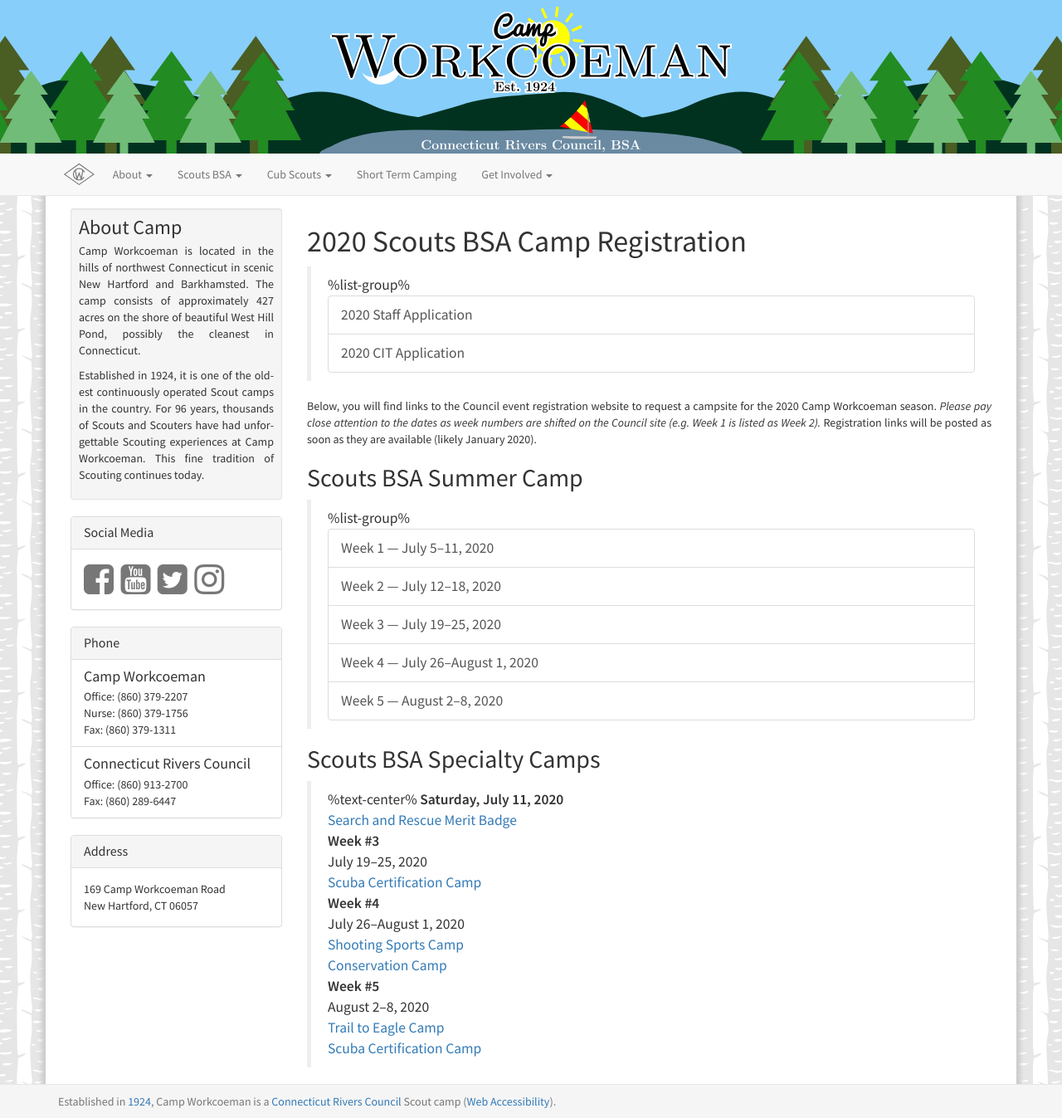
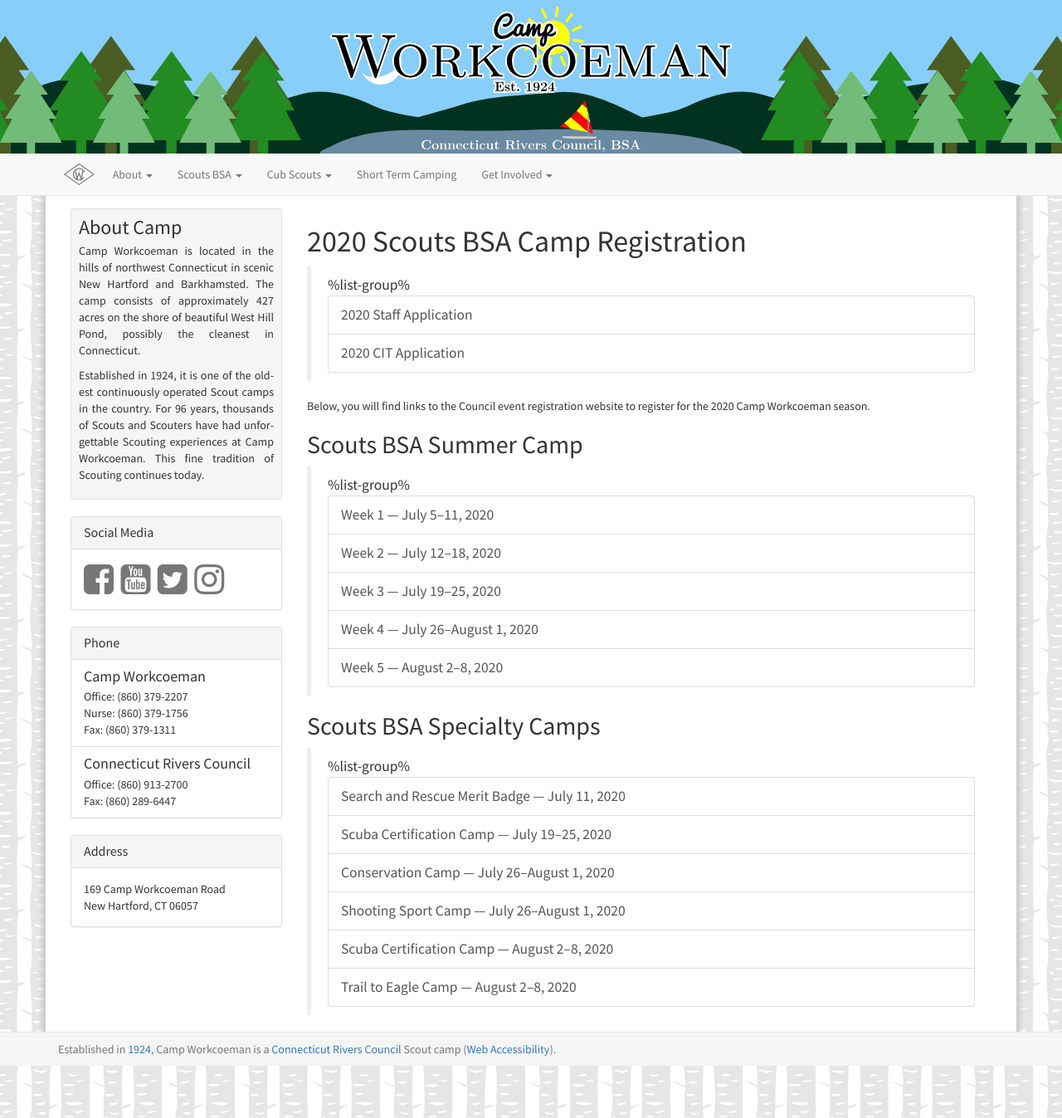
Before and after one commit to campworkcoeman/campworkcoeman.org, a Jekyll site: the page built from scouts-bsa/register.md, in a window 1280 px wide. Shown: the whole page at 83% size. Built offline with Jekyll 4.4.1, drawn with Linux system fonts in a browser that asks for light colours; nearby versions of some CDN libraries; Markdown is read by kramdown in place of the engine named in the settings.

Commit message:
Update Scouts BSA registration links for 2020.

```diff
--- a/scouts-bsa/register.md
+++ b/scouts-bsa/register.md
@@ -10,30 +10,23 @@
 > <a href="https://forms.gle/WCqPNrkxF51FqJJw6" class="list-group-item">2020 Staff Application</a>
 > <a href="https://forms.gle/3h7AZakQRLbFXhrX6" class="list-group-item">2020 CIT Application</a>
 
-Below, you will find links to the Council event registration website to request a campsite for the 2020 Camp Workcoeman season. *Please pay close attention to the dates as week numbers are shifted on the Council site (e.g. Week 1 is listed as Week 2).* Registration links will be posted as soon as they are available (likely January 2020).
+Below, you will find links to the Council event registration website to register for the 2020 Camp Workcoeman season.
 
 ## Scouts BSA Summer Camp
 
 > %list-group%
-> <a href="https://scoutingevent.com/066-32225-78467" class="list-group-item">Week 1 --- July 5--11, 2020</a>
-> <a href="https://scoutingevent.com/066-32225-78467" class="list-group-item">Week 2 --- July 12--18, 2020</a>
-> <a href="https://scoutingevent.com/066-32225-78467" class="list-group-item">Week 3 --- July 19--25, 2020</a>
-> <a href="https://scoutingevent.com/066-32225-78467" class="list-group-item">Week 4 --- July 26--August 1, 2020</a>
-> <a href="https://scoutingevent.com/066-32225-78467" class="list-group-item">Week 5 --- August 2--8, 2020</a>
+> <a href="https://scoutingevent.com/066-2020Workcoeman" class="list-group-item">Week 1 --- July 5--11, 2020</a>
+> <a href="https://scoutingevent.com/066-2020Workcoeman" class="list-group-item">Week 2 --- July 12--18, 2020</a>
+> <a href="https://scoutingevent.com/066-2020Workcoeman" class="list-group-item">Week 3 --- July 19--25, 2020</a>
+> <a href="https://scoutingevent.com/066-2020Workcoeman" class="list-group-item">Week 4 --- July 26--August 1, 2020</a>
+> <a href="https://scoutingevent.com/066-2020Workcoeman" class="list-group-item">Week 5 --- August 2--8, 2020</a>
 
 ## Scouts BSA Specialty Camps
 
-> %text-center%
-> **Saturday, July 11, 2020**<br/>
-> <a href="{{ site.url }}/scouts-bsa/special-programs/">Search and Rescue Merit Badge</a><br/>
-> **Week #3**<br/>
-> July 19--25, 2020<br/>
-> <a href="{{ site.url }}/scouts-bsa/special-programs/scuba/">Scuba Certification Camp</a><br/>
-> **Week #4**<br/>
-> July 26--August 1, 2020<br/>
-> <a href="{{ site.url }}/scouts-bsa/specialty/">Shooting Sports Camp</a><br/>
-> <a href="{{ site.url }}/scouts-bsa/specialty/">Conservation Camp</a><br/>
-> **Week #5**<br/>
-> August 2--8, 2020<br/>
-> <a href="{{ site.url }}/scouts-bsa/trail-to-eagle/">Trail to Eagle Camp</a><br/>
-> <a href="{{ site.url }}/scouts-bsa/special-programs/scuba/">Scuba Certification Camp</a>
+> %list-group%
+> <a href="https://scoutingevent.com/066-34746" class="list-group-item">Search and Rescue Merit Badge --- July 11, 2020</a>
+> <a href="https://scoutingevent.com/066-34746" class="list-group-item">Scuba Certification Camp --- July 19--25, 2020</a>
+> <a href="https://scoutingevent.com/066-34746" class="list-group-item">Conservation Camp --- July 26--August 1, 2020</a>
+> <a href="https://scoutingevent.com/066-34746" class="list-group-item">Shooting Sport Camp --- July 26--August 1, 2020</a>
+> <a href="https://scoutingevent.com/066-34746" class="list-group-item">Scuba Certification Camp --- August 2--8, 2020</a>
+> <a href="https://scoutingevent.com/066-34746" class="list-group-item">Trail to Eagle Camp --- August 2--8, 2020</a>
```
